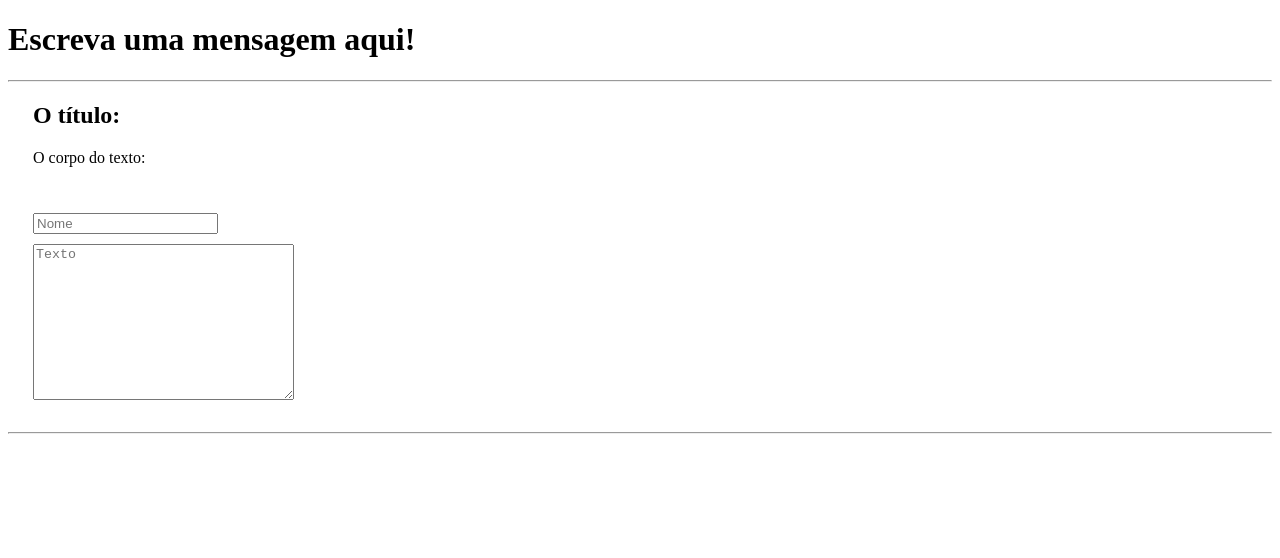
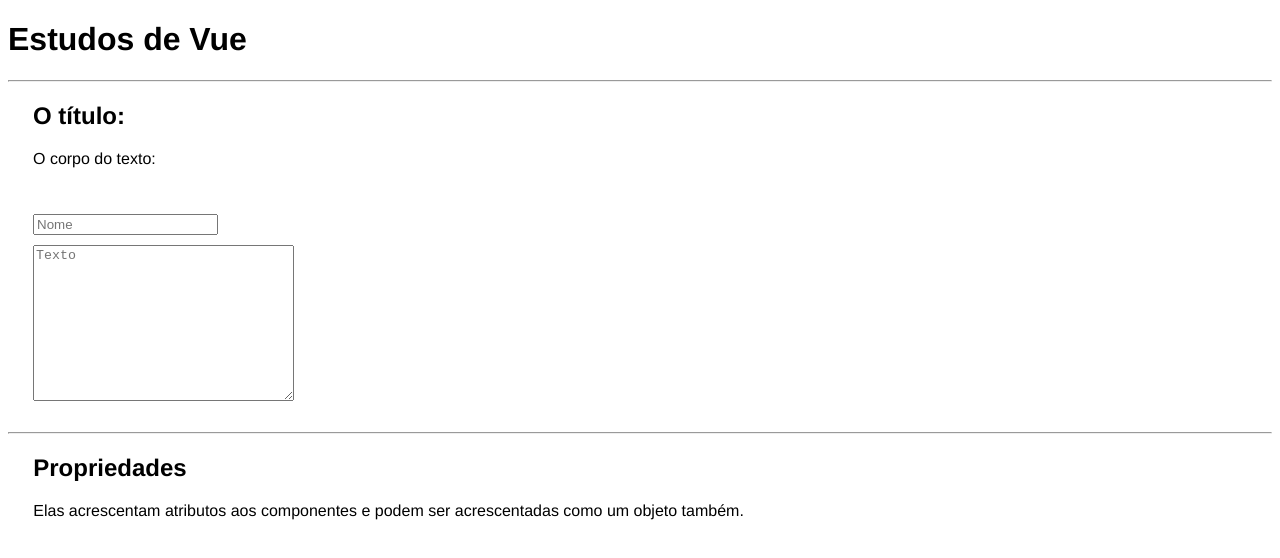
Before and after one commit to g-orgo/Vue-studies, a Vue app: page / in a window 1280 px wide. Shown: the top 558 px of the page. Built offline with nearby package versions, Linux system fonts and the light colour scheme; the HTML template or start-up script is replaced by a standard one.

Commit message:
Eu não entendo porquê essa merda não aceita múltiplas props Aaaaaa

```diff
--- a/src/App.vue
+++ b/src/App.vue
@@ -1,11 +1,11 @@
 <template>
   <div id="app" class="container">
     <div class="container">
-      <h1>Escreva uma mensagem aqui!</h1>
+      <h1>Estudos de Vue</h1>
       <hr>
       <Cards/>
       <hr>
-      <Display :info="example"/> <!--  -->
+      <Display :info="example"/>
     </div>
   </div>
 </template>
@@ -21,7 +21,7 @@ export default {
     return{
       example: {
         Dtitle: "Propriedades",
-        Ddesc: "Acrescentam atributos aos modulos"
+        Ddesc: "Elas acrescentam atributos aos componentes e podem ser acrescentadas como um objeto também."
       }
     }
   },
@@ -31,6 +31,8 @@ export default {
   }
 }
 </script>
-
 <style>
+  body{
+    font-family:'Franklin Gothic Medium', 'Arial Narrow', Arial, sans-serif;
+  }
 </style>
--- a/src/components/Display.vue
+++ b/src/components/Display.vue
@@ -1,7 +1,7 @@
 <template>
     <div id="display">
-        <h2>{{Dtitle}}</h2>
-        <p>{{Ddesc}}</p>
+        <h2>{{info.Dtitle}}</h2>
+        <p>{{info.Ddesc}}</p>
     </div>
 </template>
 
```
Also changed, not shown: 1 other file (tests, documents, lock files or other folders).
